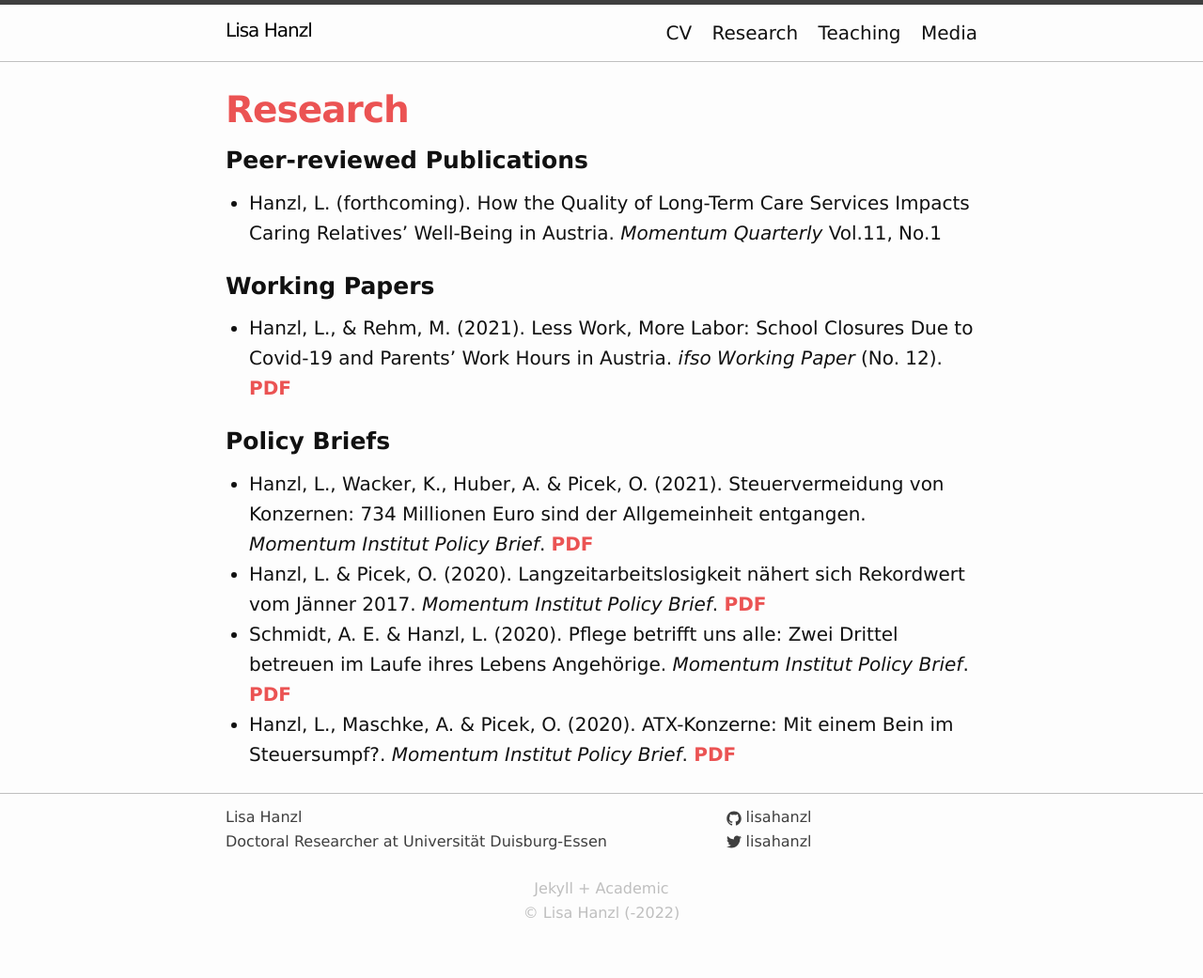
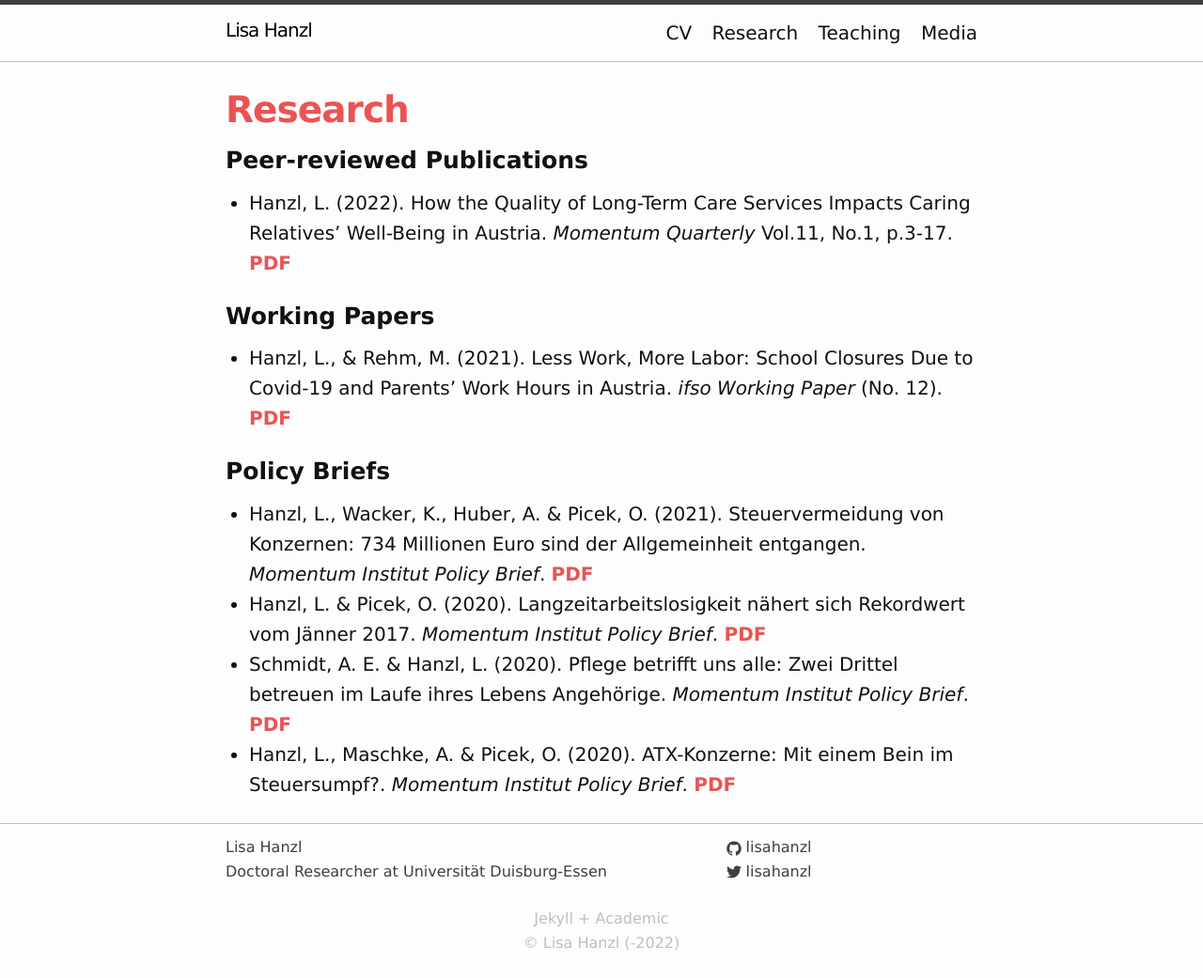
Before and after one commit to lisahanzl/lisahanzl.github.io, a Jekyll site: the page built from 01_research.md, in a window 1280 px wide. Shown: the whole page at 94% size. Built offline with Jekyll 4.4.1, drawn with Linux system fonts in a browser that asks for light colours; before the commit the page ends 1009 px from its top, so only the background shows below that.

Commit message:
add quarterly article

```diff
--- a/01_research.md
+++ b/01_research.md
@@ -8,7 +8,7 @@ permalink: /research/
 
 ### Peer-reviewed Publications
 <p> </p>
-- Hanzl, L. (forthcoming). How the Quality of Long-Term Care Services Impacts Caring Relatives’ Well-Being in Austria. *Momentum Quarterly* Vol.11, No.1
+- Hanzl, L. (2022). How the Quality of Long-Term Care Services Impacts Caring Relatives’ Well-Being in Austria. *Momentum Quarterly* Vol.11, No.1, p.3-17. [**PDF**](https://www.momentum-quarterly.org/ojs2/index.php/momentum/article/view/4039/2980){:target="_blank"}
 <p> </p>
 
 ### Working Papers
```
